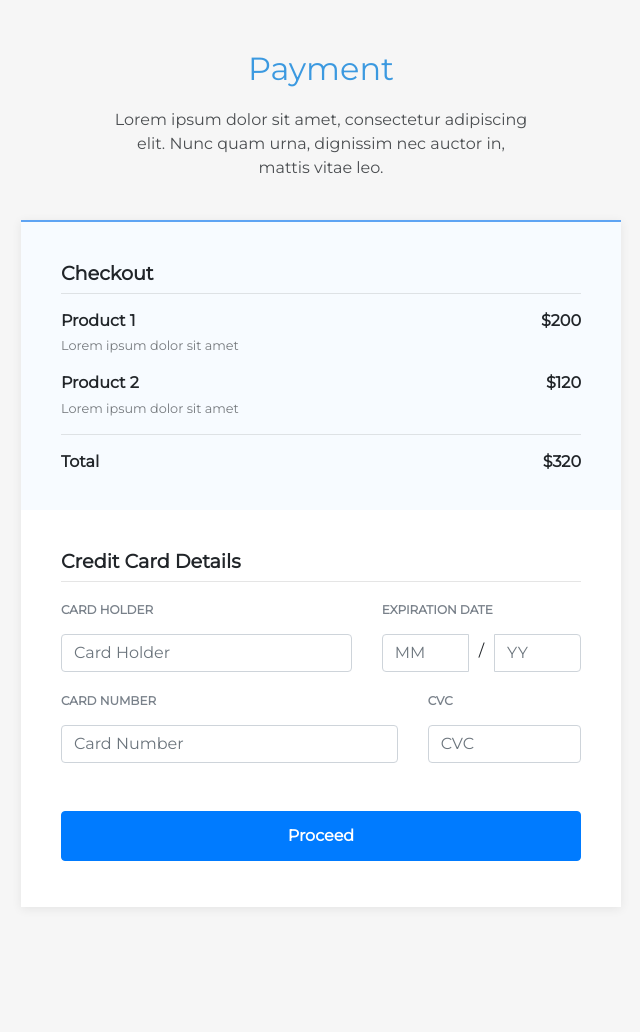
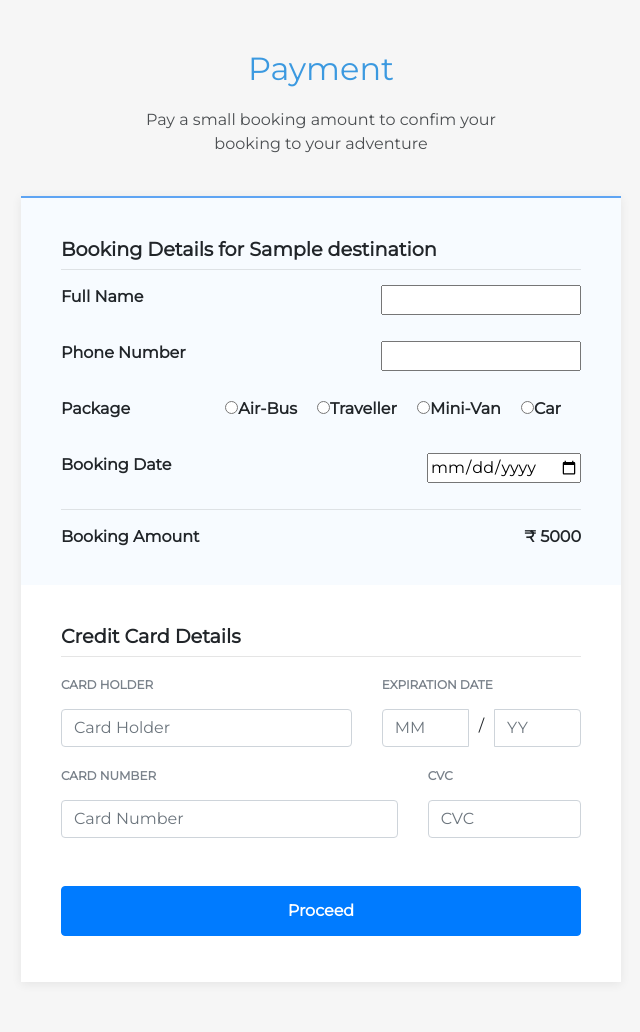
Before and after one commit to athul05/tour-management-system, a Django app: page /package/usr/packages/checkout/1 in a window 1280 px wide. Shown: the whole page, without its empty margins (319-959 px from the left). Before the commit the page ends 861 px from the top, so only its background shows below. Run offline with Django 3.2, Linux system fonts and the light colour scheme; tables that the repository leaves empty hold one stand-in row (values such as "Sample post"); some libraries are stand-ins or nearby versions.

Commit message:
changes: checkout setup, cleanup

```diff
--- a/package/admin.py
+++ b/package/admin.py
@@ -1,6 +1,7 @@
 from django.contrib import admin
-from .models import Destination,Testimonial,Blog
+from .models import Destination,Testimonial,Blog,Booking
 # Register your models here.
 admin.site.register(Destination)
 admin.site.register(Testimonial)
 admin.site.register(Blog)
+admin.site.register(Booking)
--- a/package/forms.py
+++ b/package/forms.py
@@ -1,5 +1,14 @@
 from django import forms
 
+PKGS= (
+    ('Car','Car'),
+    ('Mini-Van', 'Mini-Van'),
+    ('Traveller', 'Traveller'),
+    ('Air-Bus','Air-Bus')
+)
+
 class CheckoutForm(forms.Form):
-    CHOICES= [('car', 'van', 'temp','bus')]
-    choice_field= forms.ChoiceField(widget=forms.RadioSelect, choices=CHOICES)
+    name= forms.CharField(required=True)
+    number = forms.CharField(required=True)
+    package= forms.ChoiceField(widget=forms.RadioSelect, choices=PKGS, required=True)
+    date = forms.DateField(widget=forms.DateInput(attrs={'type': 'date'}),required=True)
--- a/package/models.py
+++ b/package/models.py
@@ -24,3 +24,11 @@
     url = models.CharField(max_length=200)
     img= models.ImageField(upload_to='imgs')
     author = models.CharField(max_length=100)
+
+class Booking(models.Model):
+    place = models.CharField(max_length=100)
+    name = models.CharField(max_length=100)
+    number= models.CharField(max_length=10)
+    package= models.CharField(max_length=50)
+    package_prize = models.IntegerField()
+    date = models.DateField()
--- a/package/urls.py
+++ b/package/urls.py
@@ -10,5 +10,6 @@
 path ('usr/package_details/checkout/<int:oid>',views.checkout,name='checkout'),
 path ('usr/packages/checkout/<int:oid>',views.checkout,name='checkout'),
 path ('usr/packages/package_details/checkout/<int:oid>',views.checkout,name='checkout'),
+path ('usr/packages/package_details/checkout/pay',views.checkout,name='checkout'),
 path ('usr/logout', views.logout,name='checkout')
 ]
--- a/package/views.py
+++ b/package/views.py
@@ -1,5 +1,5 @@
 from django.shortcuts import render,redirect
-from .models import Destination,Testimonial,Blog
+from .models import Destination,Testimonial,Blog,Booking
 from .forms import CheckoutForm
 from django.contrib.auth.models import User,auth
 
@@ -29,8 +29,42 @@
     return render(request, "about.html")
 
 def checkout(request, oid):
-    dest=Destination.objects.filter(id=oid).first()
-    return render(request, "checkout.html", {'dest':dest})
+    if request.method == 'POST':
+        dest=Destination.objects.filter(id=oid).first()
+        form = CheckoutForm(request.POST)
+        if form.is_valid():
+            print('The form is valid')
+            place = dest.name
+            name = form.cleaned_data.get('name')
+            number = form.cleaned_data.get('number')
+            package= form.cleaned_data.get('package')
+            date= form.cleaned_data.get('date')
+            if package == 'Car':
+                package_prize= dest.car
+            elif package == 'Mini-Van':
+                package_prize = dest.van
+            elif package == 'Traveller':
+                package_prize = dest.trav
+            else:
+                package_prize = dest.bus
+
+            book= Booking(
+                name=name,
+                number=number,
+                package=package,
+                date=date,
+                place=place,
+                package_prize=package_prize
+            )
+            book.save()
+            return render(request, "checkout.html", {'dest':dest, 'form':form})
+        else:
+            return render(request, "checkout.html", {'dest':dest, 'form':form})
+
+    else:
+        form= CheckoutForm()
+        dest=Destination.objects.filter(id=oid).first()
+        return render(request, "checkout.html", {'dest':dest, 'form':form})
 
 def logout (request):
     auth.logout(request)
--- a/resource/assets/css/checkout.css
+++ b/resource/assets/css/checkout.css
@@ -4,7 +4,7 @@
 }
 
 .payment-form.dark{
-	background-color: #f6f6f6;
+	background-color: #2F303A;
 }
 
 .payment-form .content{
--- a/templates/checkout.html
+++ b/templates/checkout.html
@@ -1,4 +1,5 @@
 {%load static%}
+{% load crispy_forms_tags %}
 <!DOCTYPE html>
 <html>
 
@@ -17,23 +18,35 @@
         <div class="container">
           <div class="block-heading">
             <h2>Payment</h2>
-            <p>Lorem ipsum dolor sit amet, consectetur adipiscing elit. Nunc quam urna, dignissim nec auctor in, mattis
-              vitae leo.</p>
+            <p>Pay a small booking amount to confim your booking to your adventure </p>
           </div>
-          <form>
+
+          <form method="post" action="{% url 'checkout' oid=dest.id %}">
+            {% csrf_token %}
             <div class="products">
-              <h3 class="title">Checkout</h3>
-              <div class="item">
-                <span class="price">$200</span>
-                <p class="item-name">Product 1</p>
-                <p class="item-description">Lorem ipsum dolor sit amet</p>
+              <h3 class="title">Booking Details for {{dest.name}}</h3>
+              <div class="item" style='margin-bottom:2em;'>
+                <span class="price">{{form.name}}</span>
+                <p class="item-name">Full Name</p>
               </div>
-              <div class="item">
-                <span class="price">$120</span>
-                <p class="item-name">Product 2</p>
-                <p class="item-description">Lorem ipsum dolor sit amet</p>
+              <div class="item" style='margin-bottom:2em;'>
+                <span class="price">{{form.number}}</span>
+                <p class="item-name">Phone Number</p>
               </div>
-              <div class="total">Total<span class="price">$320</span></div>
+              <div class="item" style='margin-bottom:2em;'>
+                {% for value,name in form.fields.package.choices %}
+                <span class="price" style='margin-right:1.25em; display:inline-block;'><input type="radio"
+                    name="package" value="{{value}}">{{name}}</span>
+                    {% endfor %}
+                <p class="item-name">Package</p>
+              </div>
+              <div class="item" style='margin-bottom:2em;'>
+                <span class="price">{{form.date}}</span>
+                <p class="item-name">Booking Date</p>
+
+              </div>
+
+              <div class="total">Booking Amount<span class="price"> ₹ 5000 </span></div>
             </div>
             <div class="card-details">
               <h3 class="title">Credit Card Details</h3>
@@ -64,7 +77,7 @@
                     aria-describedby="basic-addon1">
                 </div>
                 <div class="form-group col-sm-12">
-                  <button type="button" class="btn btn-primary btn-block">Proceed</button>
+                  <button type="submit" class="btn btn-primary btn-block">Proceed</button>
                 </div>
               </div>
             </div>
--- a/templates/script.js
+++ /dev/null
@@ -1,5 +0,0 @@
-var ele;
-function getRadioValue() {
-			ele = document.getElementsByName('gender');
-
- }
--- a/travelbug/settings.py
+++ b/travelbug/settings.py
@@ -39,6 +39,7 @@
     'django.contrib.sessions',
     'django.contrib.messages',
     'django.contrib.staticfiles',
+    'crispy_forms',
 ]
 
 MIDDLEWARE = [
```
Also changed, not shown: templates/print.html (deleted, +0 -20 lines), package/migrations/0014_booking.py (added), package/migrations/0015_auto_20201020_2118.py (added), package/migrations/0016_auto_20201020_2139.py (added).
